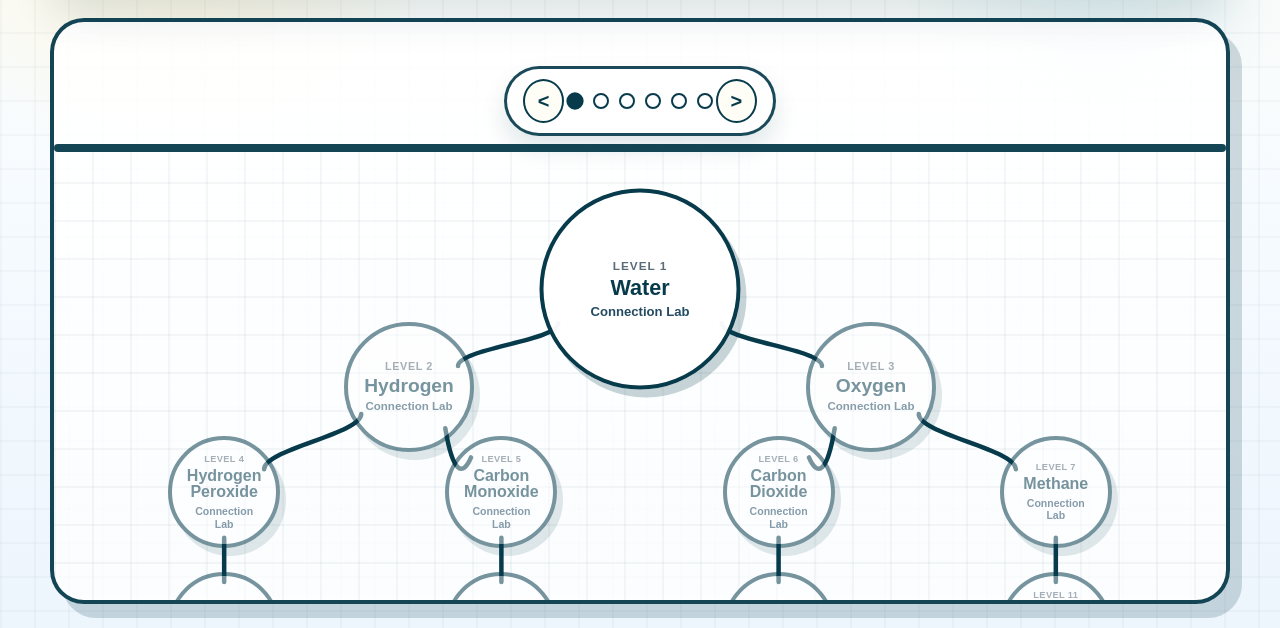
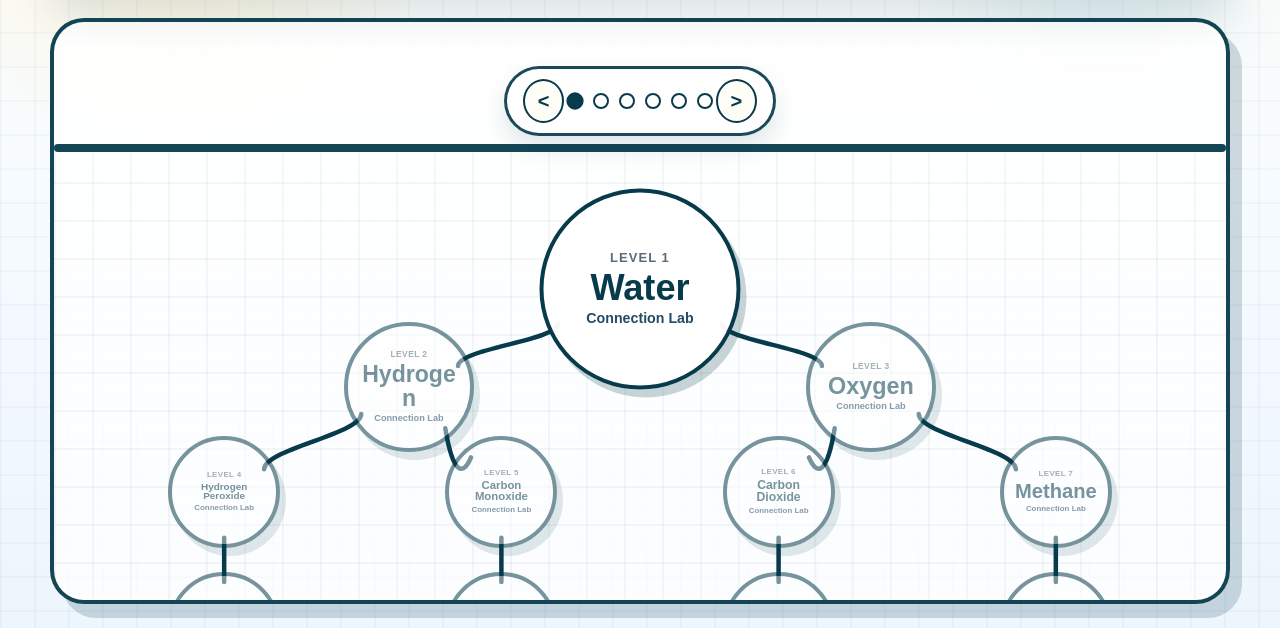
Before and after one commit to Kirichovka/Atomic-Smash, a website: page docs/index.html in a window 1280 px wide. Both pictures are taken after a click on the element 640 px from the left and 373 px from the top of the page. Shown: the part 172-800 px from the top of the page. Drawn offline with Linux system fonts and the light colour scheme.

Commit message:
Fit menu level labels to nodes

```diff
--- a/docs/index.html
+++ b/docs/index.html
@@ -5,7 +5,7 @@
     <meta name="viewport" content="width=device-width, initial-scale=1.0" />
     <title>Atomic Smash Prototype</title>
     <link rel="icon" type="image/x-icon" href="./favicon.ico?v=20260512-icon-only" />
-    <link rel="stylesheet" href="./styles.css?v=20260512-menu-mobile-header" />
+    <link rel="stylesheet" href="./styles.css?v=20260512-menu-fit-labels" />
 </head>
 <body data-page="menu">
     <!-- Splash Screen with Exploding Flask -->
@@ -56,7 +56,7 @@
         </div>
     </div>
 
-    <script type="module" src="./js/main.js?v=20260512-menu-no-swipe-names"></script>
+    <script type="module" src="./js/main.js?v=20260512-menu-fit-labels"></script>
     <script src="./js/splash.js?v=20260509-menu-render-cache"></script>
 </body>
 </html>
--- a/docs/js/app/game-runtime/runtime.js
+++ b/docs/js/app/game-runtime/runtime.js
@@ -1,6 +1,6 @@
 import { createHotkeysController } from "../hotkeys.js";
 import { createModalController } from "../modals.js?v=20260509-replay-completed-level";
-import { createNavigationController } from "../navigation.js?v=20260512-menu-no-swipe-names";
+import { createNavigationController } from "../navigation.js?v=20260512-menu-fit-labels";
 import { createPaletteController } from "../palette.js";
 import { RUNTIME_EVENT_IDS } from "../contracts/event-contracts.js";
 import { createMechanicsRegistry } from "../mechanics/index.js?v=20260509-help-visual-optional";
--- a/docs/js/app/menu-scene/controller.js
+++ b/docs/js/app/menu-scene/controller.js
@@ -1,5 +1,5 @@
 import { MenuSceneSheetBuilder } from "./builders.js?v=20260512-menu-no-swipe-names";
-import { createMenuSceneLayoutRuntime } from "./layout-runtime.js?v=20260512-menu-pan-zoom-spacing";
+import { createMenuSceneLayoutRuntime } from "./layout-runtime.js?v=20260512-menu-fit-labels";
 import {
     createMenuSceneNodeBindings,
     createMenuSceneNodeSchema,
--- a/docs/js/app/menu-scene/layout-runtime.js
+++ b/docs/js/app/menu-scene/layout-runtime.js
@@ -1,6 +1,6 @@
 import { MenuSceneCamera, MenuSceneSpace } from "./entities.js?v=20260512-menu-pan-zoom-spacing";
 import { getMenuStageOverflow } from "./methods.js?v=20260509-menu-render-cache";
-import { layoutMenuSceneNodes, renderMenuSceneEdges } from "./renderers.js?v=20260512-menu-pan-zoom-spacing";
+import { layoutMenuSceneNodes, renderMenuSceneEdges } from "./renderers.js?v=20260512-menu-fit-labels";
 
 export function createMenuSceneLayoutRuntime({
     refs,
--- a/docs/js/app/menu-scene/renderers.js
+++ b/docs/js/app/menu-scene/renderers.js
@@ -12,7 +12,43 @@ export function layoutMenuSceneNodes({ camera, nodeLayerElement, nodes, space })
         element.style.left = `${projected.xPixels}px`;
         element.style.top = `${projected.yPixels}px`;
         element.style.width = `${nodeWidthPx}px`;
+        applyNodeTextScale(element, node, nodeWidthPx);
     });
+}
+
+function applyNodeTextScale(element, node, nodeWidthPx) {
+    const titleLength = getTextMeasureLength(node.title);
+    const subtitleLength = getTextMeasureLength(node.subtitle);
+    const compactness = nodeWidthPx < 92 ? 0.9 : 1;
+    const titleFontSize = clamp(
+        (nodeWidthPx * 1.42) / Math.max(titleLength, 6),
+        nodeWidthPx * 0.082,
+        nodeWidthPx * 0.18
+    ) * compactness;
+    const subtitleFontSize = clamp(
+        (nodeWidthPx * 0.92) / Math.max(subtitleLength, 10),
+        nodeWidthPx * 0.054,
+        nodeWidthPx * 0.096
+    ) * compactness;
+    const indexFontSize = clamp(nodeWidthPx * 0.065, 8, 13) * compactness;
+    const gap = clamp(nodeWidthPx * 0.025, 2, 5);
+
+    element.style.setProperty("--level-title-font-size", `${titleFontSize.toFixed(2)}px`);
+    element.style.setProperty("--level-subtitle-font-size", `${subtitleFontSize.toFixed(2)}px`);
+    element.style.setProperty("--level-index-font-size", `${indexFontSize.toFixed(2)}px`);
+    element.style.setProperty("--level-node-gap", `${gap.toFixed(2)}px`);
+    element.style.setProperty("--level-title-line-height", titleLength > 14 ? "0.96" : "1.04");
+    element.style.setProperty("--level-subtitle-line-height", subtitleLength > 14 ? "1.02" : "1.12");
+}
+
+function getTextMeasureLength(value) {
+    return String(value ?? "")
+        .replace(/\s+/g, "")
+        .length;
+}
+
+function clamp(value, min, max) {
+    return Math.min(Math.max(value, min), max);
 }
 
 export function renderMenuSceneEdges({ edgeLayerElement, edges, mapRect, nodeLayerElement, viewport }) {
--- a/docs/js/app/navigation.js
+++ b/docs/js/app/navigation.js
@@ -7,7 +7,7 @@ import {
     getMechanicById
 } from "./state.js?v=20260509-replay-completed-level";
 import { SCENE_ACTION_IDS } from "./contracts/action-ids.js";
-import { createMenuSceneController } from "./menu-scene/controller.js?v=20260512-menu-no-swipe-names";
+import { createMenuSceneController } from "./menu-scene/controller.js?v=20260512-menu-fit-labels";
 import { createHomeChromeController } from "./menu-scene/chrome.js?v=20260509-menu-hover-continue-state";
 import { createNavigationRuntimeContentBuilder } from "./navigation-runtime/content-builders.js";
 import { createScreenRuntimeContentBuilder } from "./screen-runtime/content-builders.js?v=20260507-journal-tile-polish";
--- a/docs/js/game.js
+++ b/docs/js/game.js
@@ -16,7 +16,7 @@ import {
 } from "./data.js?v=20260512-tutorial-positioning";
 import { createEventBus } from "./app/event-bus.js";
 import { createGameShellRuntimeContentBuilder } from "./app/game-shell-runtime/bootstrap.js";
-import { createGameRuntime } from "./app/game-runtime/runtime.js?v=20260512-menu-no-swipe-names";
+import { createGameRuntime } from "./app/game-runtime/runtime.js?v=20260512-menu-fit-labels";
 import { RUNTIME_CONTENT_BUILDER_KIND } from "./app/runtime-content/contracts.js";
 import { createRuntimeContentBuilder } from "./app/runtime-content/factory.js";
 import { createRefs } from "./app/refs.js";
--- a/docs/js/main.js
+++ b/docs/js/main.js
@@ -1,4 +1,4 @@
-import { initGame } from "./game.js?v=20260512-menu-no-swipe-names";
+import { initGame } from "./game.js?v=20260512-menu-fit-labels";
 
 initGame().catch(error => {
     console.error(error);
--- a/docs/styles.css
+++ b/docs/styles.css
@@ -5,7 +5,7 @@
 @import url("./styles/components/cards.css?v=20260509-remove-hover-selection");
 @import url("./styles/components/palette.css?v=20260509-game-action-hover");
 @import url("./styles/components/modals.css?v=20260509-game-action-hover");
-@import url("./styles/pages/menu.css?v=20260509-menu-hover-continue-state");
+@import url("./styles/pages/menu.css?v=20260512-menu-fit-labels");
 @import url("./styles/pages/themes.css");
 @import url("./styles/pages/journal.css?v=20260507-journal-locked-dim");
 @import url("./styles/pages/game.css?v=20260512-tutorial-positioning");
--- a/docs/styles/pages/menu.css
+++ b/docs/styles/pages/menu.css
@@ -446,7 +446,7 @@ body[data-page="menu"] {
     flex-direction: column;
     align-items: center;
     justify-content: center;
-    gap: 4px;
+    gap: var(--level-node-gap, 4px);
     transform: translate(-50%, -50%);
 }
 
@@ -505,53 +505,61 @@ button.home-level-node[aria-disabled="true"]:hover {
 .home-level-index {
     display: block;
     color: #5a6b79;
-    font-size: 0.74rem;
+    max-width: 82%;
+    font-size: var(--level-index-font-size, 0.74rem);
     font-weight: 900;
     letter-spacing: 0.08em;
+    line-height: 1;
+    overflow-wrap: anywhere;
     text-transform: uppercase;
 }
 
 .home-level-formula {
     display: block;
     color: #073b4c;
-    font-size: 1.35rem;
+    max-width: 84%;
+    font-size: var(--level-title-font-size, 1.35rem);
     font-weight: 900;
-    line-height: 1.05;
+    line-height: var(--level-title-line-height, 1.05);
+    overflow-wrap: anywhere;
+    text-wrap: balance;
 }
 
 .home-level-objective {
     display: block;
     color: #244b63;
-    max-width: 82%;
-    font-size: 0.82rem;
+    max-width: 84%;
+    font-size: var(--level-subtitle-font-size, 0.82rem);
     font-weight: 800;
-    line-height: 1.18;
+    line-height: var(--level-subtitle-line-height, 1.14);
+    overflow-wrap: anywhere;
+    text-wrap: balance;
 }
 
 .home-level-node.level-size-md .home-level-index {
-    font-size: 0.68rem;
+    font-size: var(--level-index-font-size, 0.68rem);
     letter-spacing: 0.05em;
 }
 
 .home-level-node.level-size-md .home-level-formula {
-    font-size: 1.2rem;
+    font-size: var(--level-title-font-size, 1.2rem);
 }
 
 .home-level-node.level-size-md .home-level-objective {
-    font-size: 0.72rem;
+    font-size: var(--level-subtitle-font-size, 0.72rem);
 }
 
 .home-level-node.level-size-sm .home-level-formula {
-    font-size: 1rem;
+    font-size: var(--level-title-font-size, 1rem);
 }
 
 .home-level-node.level-size-sm .home-level-index {
-    font-size: 0.58rem;
+    font-size: var(--level-index-font-size, 0.58rem);
     letter-spacing: 0.04em;
 }
 
 .home-level-node.level-size-sm .home-level-objective {
-    font-size: 0.66rem;
+    font-size: var(--level-subtitle-font-size, 0.66rem);
 }
 
 .home-level-node.level-status-locked .home-level-objective {
```
Also changed, not shown: AGENTS.md (+4 -0 lines).
